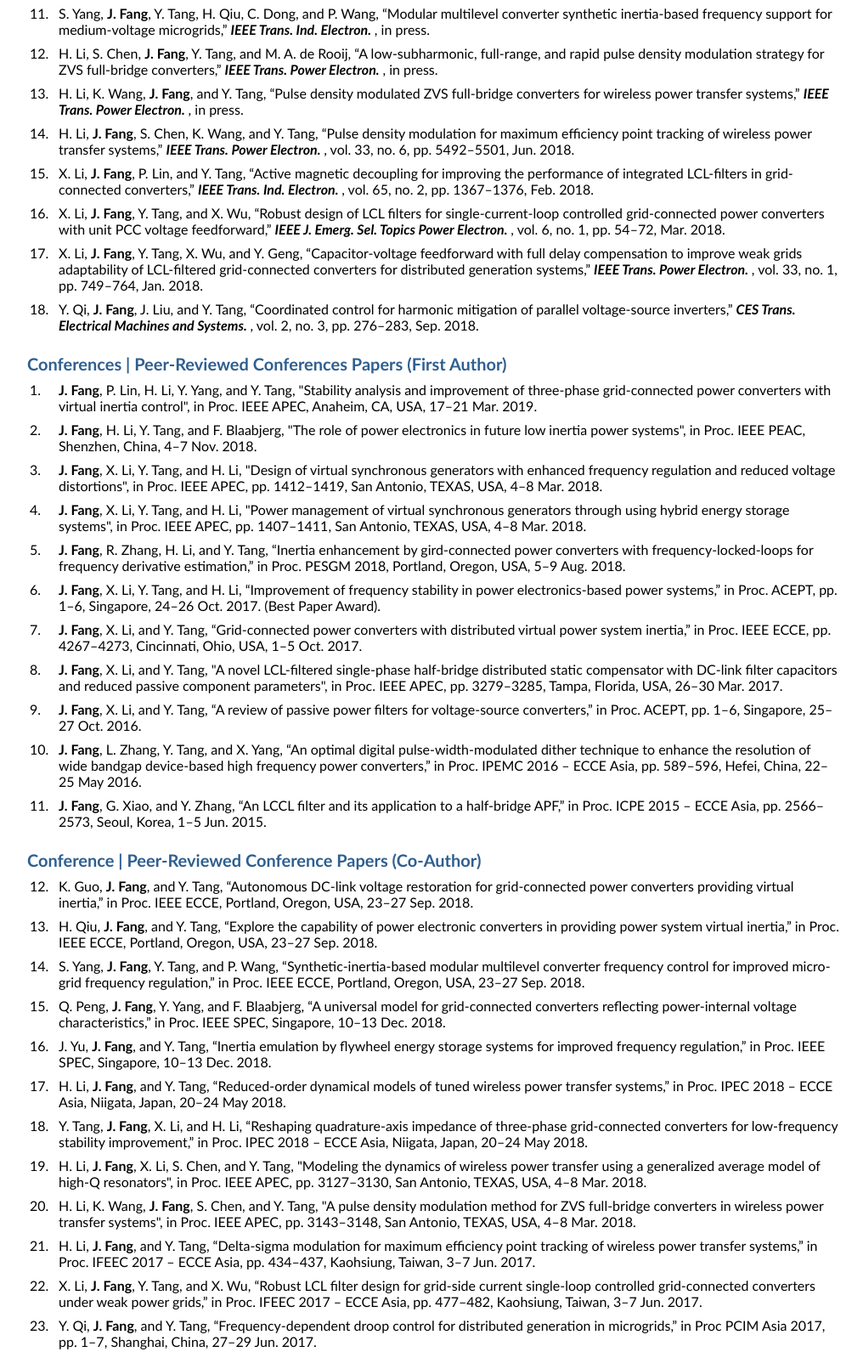
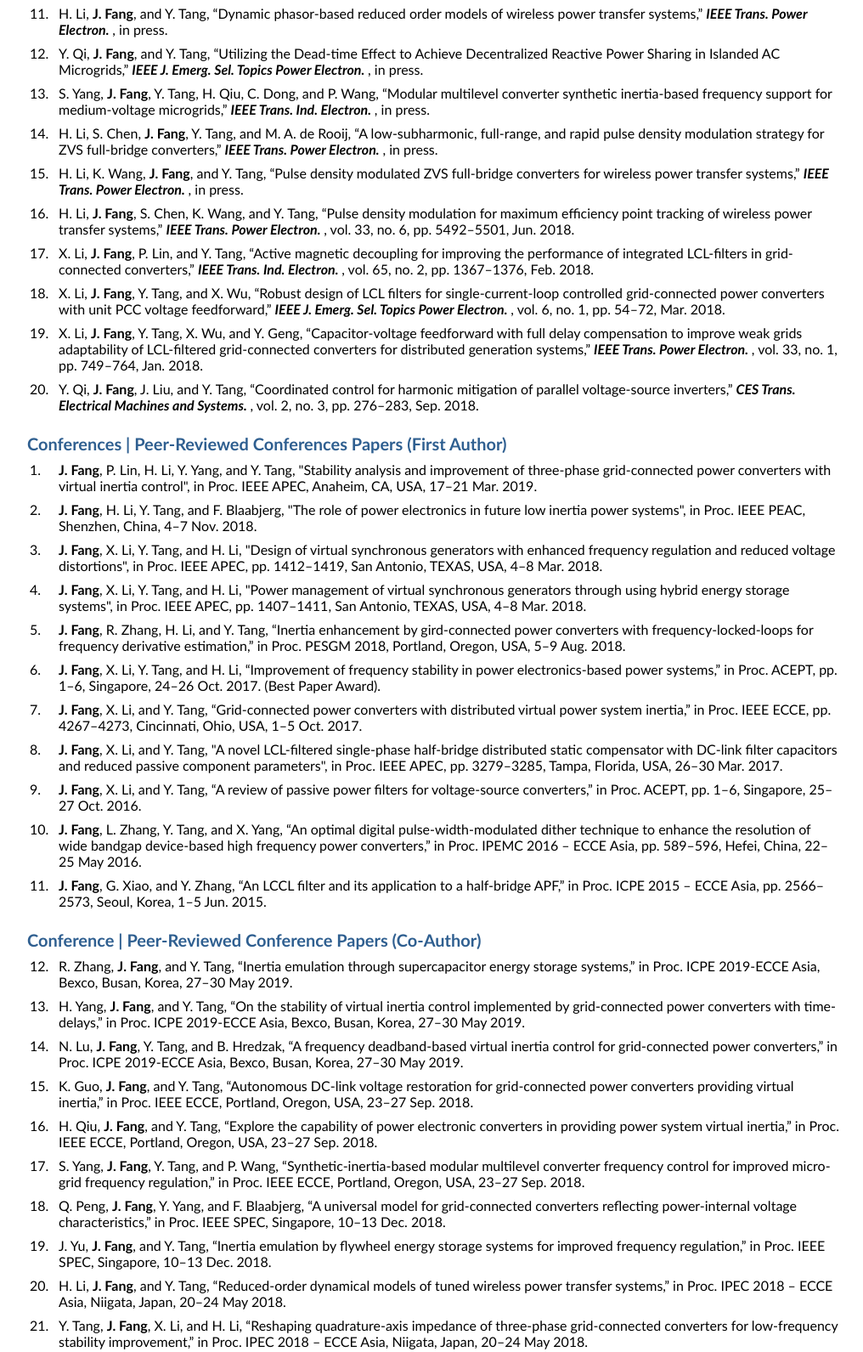
Before and after one commit to jfang006/resumes, a plain HTML site: page publications.html in a window 1280 px wide. Shown: the part 800-2391 px from the top of the page at 85% size, without its empty margins (128-1144 px from the left). Drawn offline with Linux system fonts and the light colour scheme.

Commit message:
Add some papers

```diff
--- a/publications.html
+++ b/publications.html
@@ -86,7 +86,7 @@
                   voltage source converters connected to a weak grid,”
                   <i>
                     <b>IEEE Trans. Power Electron.</b>
-                  </i>, in press.</p>
+                  </i> , in press.</p>
                 </td>
               </tr>
               <tr>
@@ -196,6 +196,29 @@
                 <td width="30px" align="left" valign="top">11.
                 <br /></td>
                 <td align="left" valign="top">
+                  <p>H. Li,
+                  <b>J. Fang</b>, and Y. Tang, “Dynamic phasor-based reduced order models of wireless power transfer systems,”
+                  <i>
+                    <b>IEEE Trans. Power Electron.</b>
+                  </i> , in press.</p>
+                </td>
+              </tr>
+              <tr>
+                <td align="left" valign="top">12.
+                <br /></td>
+                <td align="left" valign="top">
+                  <p>Y. Qi,
+                  <b>J. Fang</b>, and Y. Tang, “Utilizing the Dead-time Effect to Achieve Decentralized Reactive Power Sharing in
+                  Islanded AC Microgrids,”
+                  <i>
+                    <b>IEEE J. Emerg. Sel. Topics Power Electron.</b>
+                  </i> , in press.</p>
+                </td>
+              </tr>
+              <tr>
+                <td align="left" valign="top">13.
+                <br /></td>
+                <td align="left" valign="top">
                   <p>S. Yang,
                   <b>J. Fang</b>, Y. Tang, H. Qiu, C. Dong, and P. Wang, “Modular multilevel converter synthetic inertia-based
                   frequency support for medium-voltage microgrids,”
@@ -205,7 +228,7 @@
                 </td>
               </tr>
               <tr>
-                <td align="left" valign="top">12.
+                <td align="left" valign="top">14.
                 <br /></td>
                 <td align="left" valign="top">
                   <p>H. Li, S. Chen,
@@ -217,7 +240,7 @@
                 </td>
               </tr>
               <tr>
-                <td align="left" valign="top">13.
+                <td align="left" valign="top">15.
                 <br /></td>
                 <td align="left" valign="top">
                   <p>H. Li, K. Wang,
@@ -229,7 +252,7 @@
                 </td>
               </tr>
               <tr>
-                <td align="left" valign="top">14.
+                <td align="left" valign="top">16.
                 <br /></td>
                 <td align="left" valign="top">
                   <p>H. Li,
@@ -241,7 +264,7 @@
                 </td>
               </tr>
               <tr>
-                <td align="left" valign="top">15.
+                <td align="left" valign="top">17.
                 <br /></td>
                 <td align="left" valign="top">
                   <p>X. Li,
@@ -253,7 +276,7 @@
                 </td>
               </tr>
               <tr>
-                <td align="left" valign="top">16.
+                <td align="left" valign="top">18.
                 <br /></td>
                 <td align="left" valign="top">
                   <p>X. Li,
@@ -265,7 +288,7 @@
                 </td>
               </tr>
               <tr>
-                <td align="left" valign="top">17.
+                <td align="left" valign="top">19.
                 <br /></td>
                 <td align="left" valign="top">
                   <p>X. Li,
@@ -277,7 +300,7 @@
                 </td>
               </tr>
               <tr>
-                <td align="left" valign="top">18.
+                <td align="left" valign="top">20.
                 <br /></td>
                 <td align="left" valign="top">
                   <p>Y. Qi,
@@ -411,13 +434,40 @@
                 <td width="30px" align="left" valign="top">12.
                 <br /></td>
                 <td align="left" valign="top">
+                  <p>R. Zhang,
+                  <b>J. Fang</b>, and Y. Tang, “Inertia emulation through supercapacitor energy storage systems,” in Proc. ICPE
+                  2019-ECCE Asia, Bexco, Busan, Korea, 27–30 May 2019.</p>
+                </td>
+              </tr>
+              <tr>
+                <td align="left" valign="top">13.
+                <br /></td>
+                <td align="left" valign="top">
+                  <p>H. Yang,
+                  <b>J. Fang</b>, and Y. Tang, “On the stability of virtual inertia control implemented by grid-connected power
+                  converters with time-delays,” in Proc. ICPE 2019-ECCE Asia, Bexco, Busan, Korea, 27–30 May 2019.</p>
+                </td>
+              </tr>
+              <tr>
+                <td align="left" valign="top">14.
+                <br /></td>
+                <td align="left" valign="top">
+                  <p>N. Lu,
+                  <b>J. Fang</b>, Y. Tang, and B. Hredzak, “A frequency deadband-based virtual inertia control for grid-connected
+                  power converters,” in Proc. ICPE 2019-ECCE Asia, Bexco, Busan, Korea, 27–30 May 2019.</p>
+                </td>
+              </tr>
+              <tr>
+                <td align="left" valign="top">15.
+                <br /></td>
+                <td align="left" valign="top">
                   <p>K. Guo,
                   <b>J. Fang</b>, and Y. Tang, “Autonomous DC-link voltage restoration for grid-connected power converters
                   providing virtual inertia,” in Proc. IEEE ECCE, Portland, Oregon, USA, 23–27 Sep. 2018.</p>
                 </td>
               </tr>
               <tr>
-                <td align="left" valign="top">13.
+                <td align="left" valign="top">16.
                 <br /></td>
                 <td align="left" valign="top">
                   <p>H. Qiu,
@@ -426,7 +476,7 @@
                 </td>
               </tr>
               <tr>
-                <td align="left" valign="top">14.
+                <td align="left" valign="top">17.
                 <br /></td>
                 <td align="left" valign="top">
                   <p>S. Yang,
@@ -436,7 +486,7 @@
                 </td>
               </tr>
               <tr>
-                <td align="left" valign="top">15.
+                <td align="left" valign="top">18.
                 <br /></td>
                 <td align="left" valign="top">
                   <p>Q. Peng,
@@ -445,7 +495,7 @@
                 </td>
               </tr>
               <tr>
-                <td align="left" valign="top">16.
+                <td align="left" valign="top">19.
                 <br /></td>
                 <td align="left" valign="top">
                   <p>J. Yu,
@@ -454,7 +504,7 @@
                 </td>
               </tr>
               <tr>
-                <td align="left" valign="top">17.
+                <td align="left" valign="top">20.
                 <br /></td>
                 <td align="left" valign="top">
                   <p>H. Li,
@@ -463,7 +513,7 @@
                 </td>
               </tr>
               <tr>
-                <td align="left" valign="top">18.
+                <td align="left" valign="top">21.
                 <br /></td>
                 <td align="left" valign="top">
                   <p>Y. Tang,
@@ -473,7 +523,7 @@
                 </td>
               </tr>
               <tr>
-                <td align="left" valign="top">19.
+                <td align="left" valign="top">22.
                 <br /></td>
                 <td align="left" valign="top">
                   <p>H. Li,
@@ -483,7 +533,7 @@
                 </td>
               </tr>
               <tr>
-                <td align="left" valign="top">20.
+                <td align="left" valign="top">23.
                 <br /></td>
                 <td align="left" valign="top">
                   <p>H. Li, K. Wang,
@@ -493,7 +543,7 @@
                 </td>
               </tr>
               <tr>
-                <td align="left" valign="top">21.
+                <td align="left" valign="top">24.
                 <br /></td>
                 <td align="left" valign="top">
                   <p>H. Li,
@@ -502,7 +552,7 @@
                 </td>
               </tr>
               <tr>
-                <td align="left" valign="top">22.
+                <td align="left" valign="top">25.
                 <br /></td>
                 <td align="left" valign="top">
                   <p>X. Li,
@@ -512,7 +562,7 @@
                 </td>
               </tr>
               <tr>
-                <td align="left" valign="top">23.
+                <td align="left" valign="top">26.
                 <br /></td>
                 <td align="left" valign="top">
                   <p>Y. Qi,
@@ -521,7 +571,7 @@
                 </td>
               </tr>
               <tr>
-                <td align="left" valign="top">24.
+                <td align="left" valign="top">27.
                 <br /></td>
                 <td align="left" valign="top">
                   <p>X. Li,
@@ -530,7 +580,7 @@
                 </td>
               </tr>
               <tr>
-                <td align="left" valign="top">25.
+                <td align="left" valign="top">28.
                 <br /></td>
                 <td align="left" valign="top">
                   <p>X. Li,
@@ -540,7 +590,7 @@
                 </td>
               </tr>
               <tr>
-                <td align="left" valign="top">26.
+                <td align="left" valign="top">29.
                 <br /></td>
                 <td align="left" valign="top">
                   <p>X. Zhou, C. Dong,
```
Also changed, not shown: research.html (+15 -0 lines).
